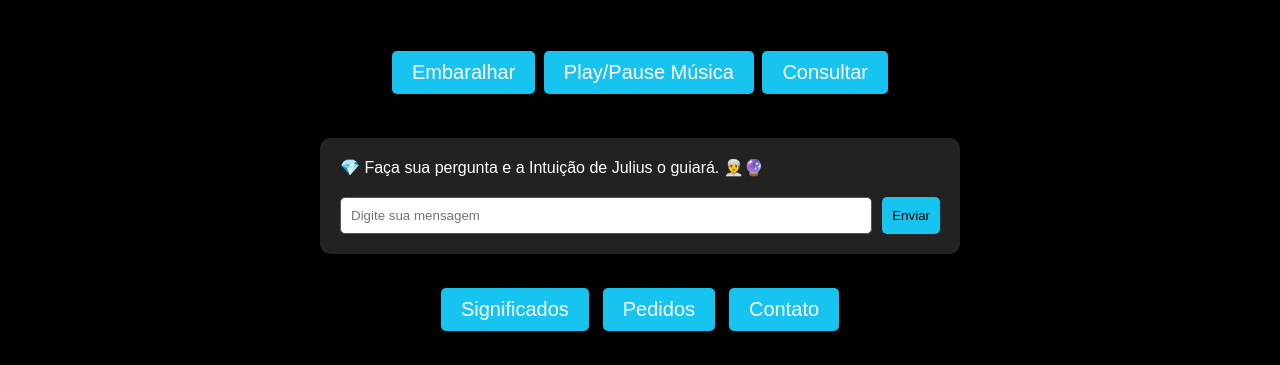
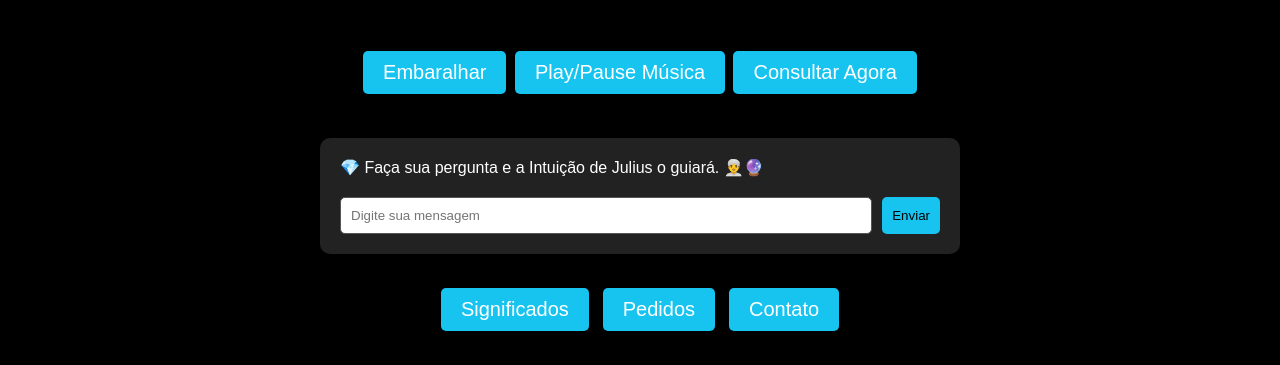
Before and after one commit to AstridNielsen-lab/julius.github.io, a website: page index.html in a window 1280 px wide. Shown: the part 542-907 px from the top of the page. Drawn offline with nearby package versions, Linux system fonts and the light colour scheme.

Commit message:
Update index.html

```diff
--- a/index.html
+++ b/index.html
@@ -174,7 +174,7 @@
 <div class="button-container">
     <button onclick="shuffleCards()">Embaralhar</button>
     <button onclick="toggleAudio()">Play/Pause Música</button>
-    <button id="consultarBtn" onclick="window.location.href='mesa.html'">Consultar</button>
+    <button onclick="openConsultPage()">Consultar Agora</button>
 </div>
 
 <div class="chat-container">
```
